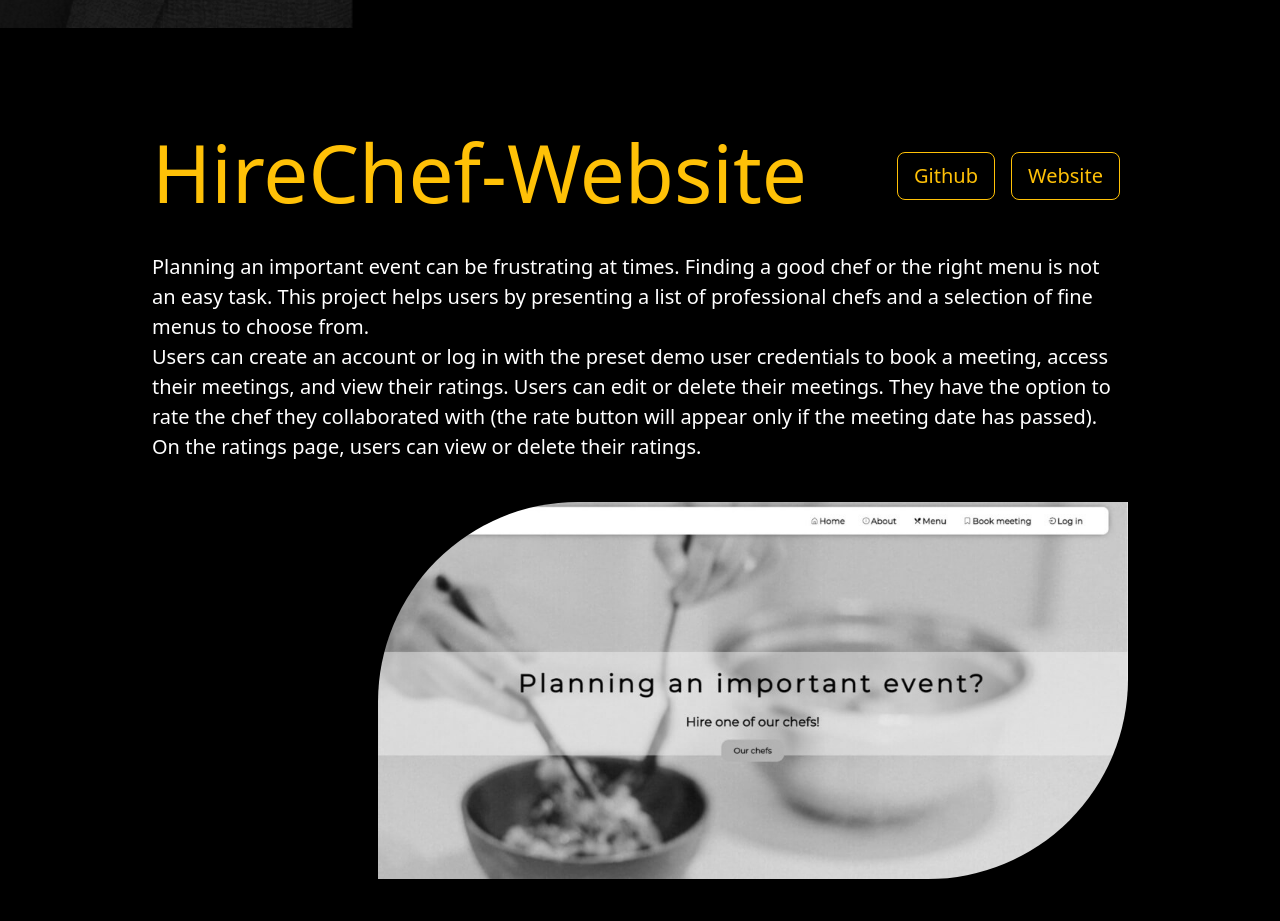
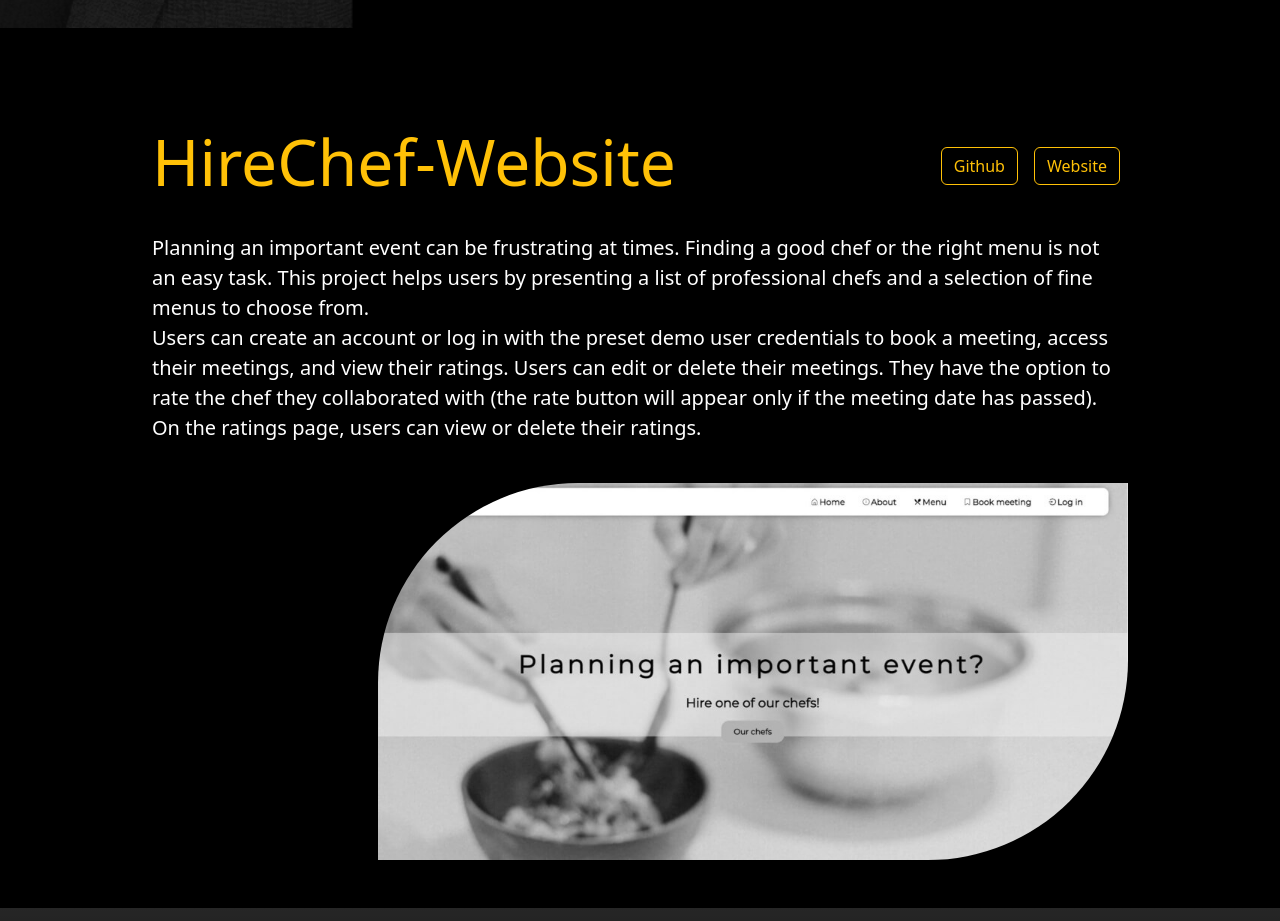
Before and after one commit to AdriandGrigore/PortofolioWebsite, a React (Create React App) app: page / in a window 1280 px wide. Shown: the part 1620-2541 px from the top of the page. Built offline with nearby package versions, Linux system fonts and the light colour scheme.

Commit message:
buttons and title of project made smaller

```diff
--- a/src/components/Projects.js
+++ b/src/components/Projects.js
@@ -24,7 +24,7 @@ function Projects() {
                             className='justify-content-between flex-wrap mt-5'
                         >
                             <h1
-                                className='text-warning display-1 text-start'
+                                className='text-warning display-3 text-start'
                             >
                                 HireChef-Website
                             </h1>
@@ -32,7 +32,7 @@ function Projects() {
                                 <Button
                                     href="https://github.com/AdriandGrigore/HireChef-Website"
                                     target='_blank'
-                                    size='lg'
+                                    size='md'
                                     variant="outline-warning"
                                     className='mx-2 my-1'
                                 >
@@ -41,7 +41,7 @@ function Projects() {
                                 <Button
                                     href="https://hirechef-website.web.app/"
                                     target='_blank'
-                                    size='lg'
+                                    size='md'
                                     variant="outline-warning"
                                     className='mx-2 my-1'
                                 >
```
